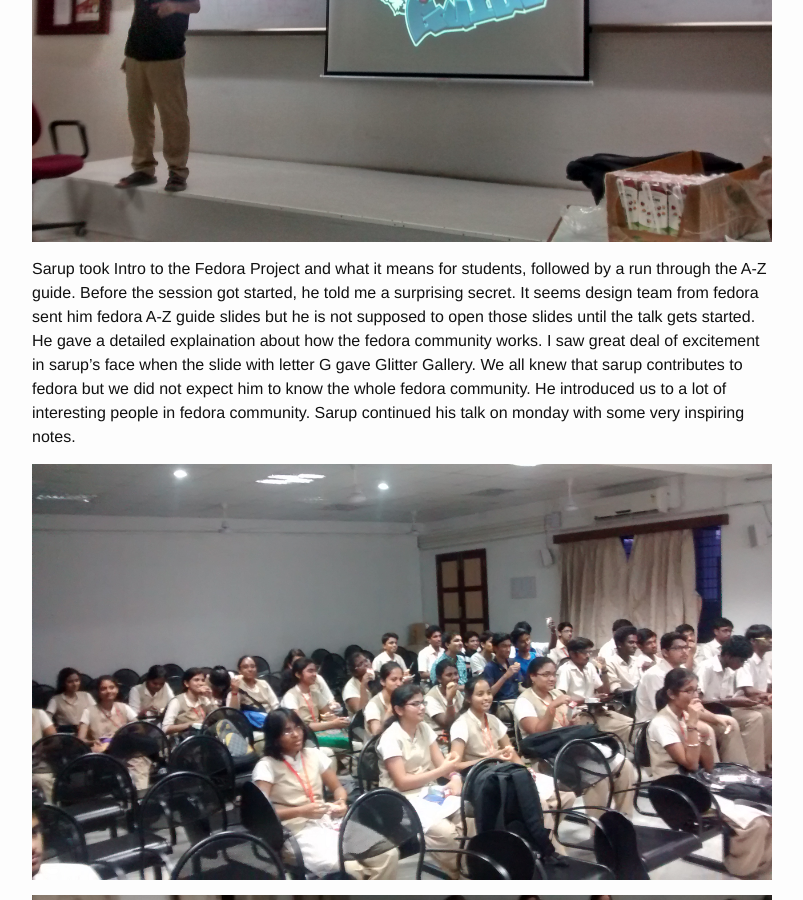
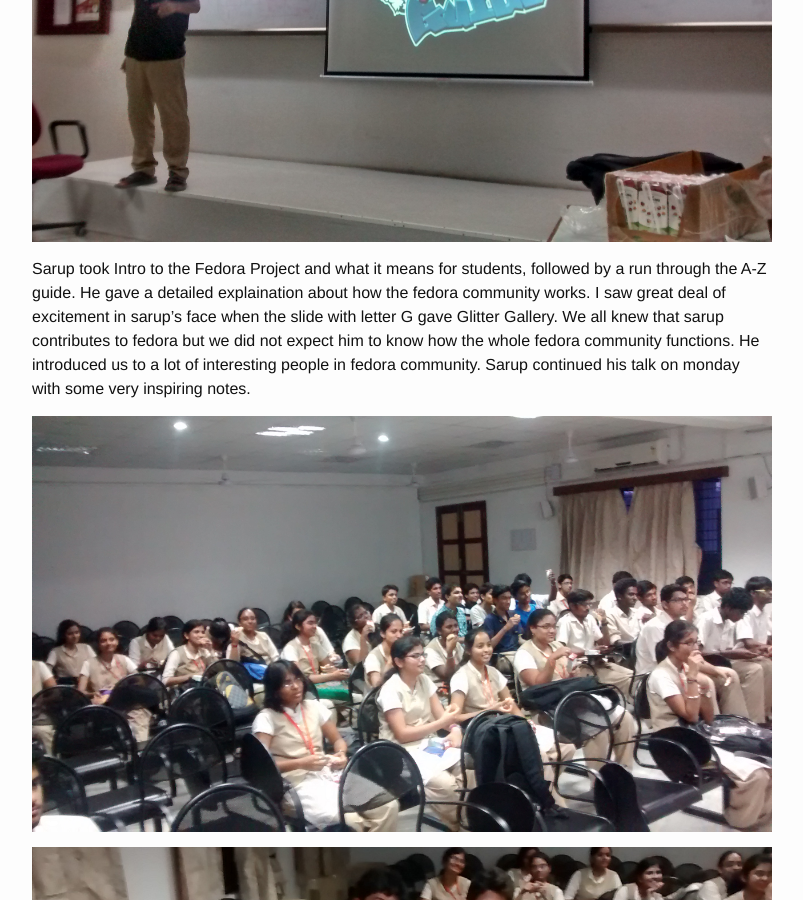
Before and after one commit to crazy420/crazy420.github.io, a Jekyll site: the page built from _posts/2014-11-18-Fedora-engagement-day-coimbatore.markdown, in a window 1280 px wide and 900 px high, scrolled down 4402 px. Shown: the whole window, without its empty margins (238-1041 px from the left). Built offline with Jekyll 4.4.1, drawn with Linux system fonts in a browser that asks for light colours.

Commit message:
edit things in fedora engagement day post

```diff
--- a/_posts/2014-11-18-Fedora-engagement-day-coimbatore.markdown
+++ b/_posts/2014-11-18-Fedora-engagement-day-coimbatore.markdown
@@ -42,7 +42,7 @@ Sachin Kamath, who contributed a lot of his time during install fest gave a talk
 
 ![Sarup](https://raw.githubusercontent.com/crazy420/crazy420.github.io/master/images/Fedora-engagement-day/day2/sarupatoz.jpg)
 
-  Sarup took Intro to the Fedora Project and what it means for students, followed by a run through the A-Z guide. Before the session got started, he told me a surprising secret. It seems design team from fedora sent him fedora A-Z guide slides but he is not supposed to open those slides until the talk gets started. He gave a detailed explaination about how the fedora community works. I saw great deal of excitement in sarup's face when the slide with letter G gave Glitter Gallery. We all knew that sarup contributes to fedora but we did not expect him to know the whole fedora community. He introduced us to a lot of interesting people in fedora community. Sarup continued his talk on monday with some very inspiring notes.
+  Sarup took Intro to the Fedora Project and what it means for students, followed by a run through the A-Z guide. He gave a detailed explaination about how the fedora community works. I saw great deal of excitement in sarup's face when the slide with letter G gave Glitter Gallery. We all knew that sarup contributes to fedora but we did not expect him to know how the whole fedora community functions. He introduced us to a lot of interesting people in fedora community. Sarup continued his talk on monday with some very inspiring notes.
 
 ![Participants](https://raw.githubusercontent.com/crazy420/crazy420.github.io/master/images/Fedora-engagement-day/day2/students.jpg)
 
```
